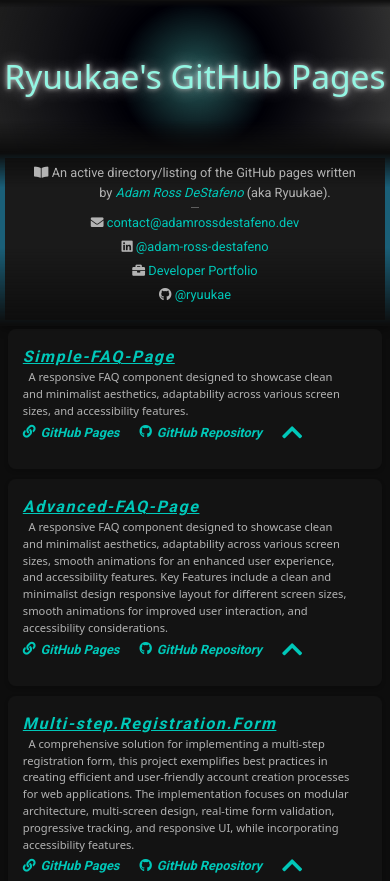
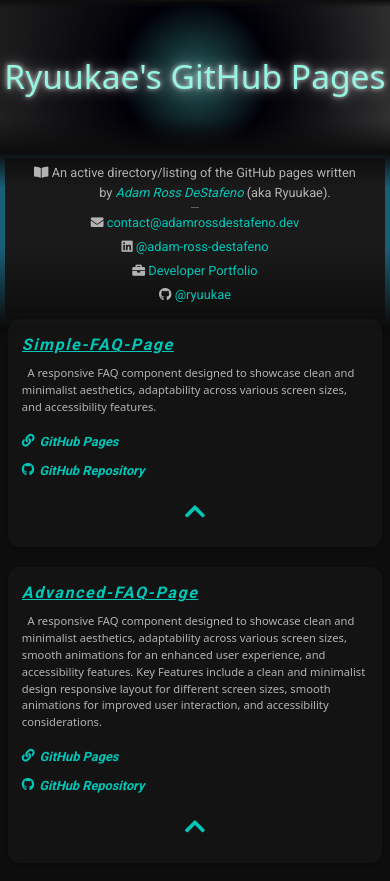
Before and after one commit to Ryuukae/ryuukae.github.io, a plain HTML site: page index.html in a window 390 px wide. Shown: the top 881 px of the page. Drawn offline with nearby package versions, Linux system fonts and the light colour scheme.

Commit message:
updated UI by changing mobile viewport to use 1 column instead of two in the grid.

```diff
--- a/styles/responsive-styles.css
+++ b/styles/responsive-styles.css
@@ -12,3 +12,140 @@
         font-size: clamp(1em, 3vw, 1.2em);
     }
 }
+
+/* --- Mobile Viewport Adjustments (1-column grid & card styling) --- */
+
+/* Tablet & Large Mobile (Standard viewport width up to 768px) */
+@media (max-width: 768px) {
+    .repo-list {
+        display: grid;
+        grid-template-columns: 1fr;
+        gap: 20px;
+    }
+
+    .repo-item {
+        margin: 0;
+        padding: 20px;
+        border-radius: 12px; /* enhanced card look */
+    }
+
+    .list-item-container {
+        display: flex;
+        flex-direction: column;
+        align-items: flex-start;
+    }
+
+    .repo-name {
+        max-width: 100%;
+        display: block;
+        margin-bottom: 8px;
+        font-size: 1.4em;
+    }
+
+    .repo-description {
+        margin-right: 0;
+        font-size: 1em;
+    }
+
+    .repo-links-container {
+        display: flex;
+        flex-direction: column;
+        align-items: flex-start;
+        gap: 12px;
+        margin-top: 15px;
+        width: 100%;
+    }
+
+    .repo-arrow {
+        align-self: center;
+        margin-top: 10px;
+        font-size: 1.5em;
+    }
+}
+
+/* Large Phones (Standard viewport width 428px - e.g., iPhone Pro Max) */
+@media (max-width: 428px) {
+    .repo-item {
+        padding: 16px;
+    }
+    .repo-name {
+        font-size: 1.3em;
+    }
+    .repo-description {
+        font-size: 0.95em;
+    }
+    .repo-links-container {
+        gap: 10px;
+    }
+}
+
+/* Medium Phones (Standard viewport width 414px - e.g., iPhone XR/11) */
+@media (max-width: 414px) {
+    .repo-item {
+        padding: 15px;
+    }
+    .repo-name {
+        font-size: 1.25em;
+    }
+    .repo-links-container {
+        gap: 10px;
+    }
+}
+
+/* Medium Phones (Standard viewport width 390px - e.g., iPhone 12/13/14) */
+@media (max-width: 390px) {
+    .repo-item {
+        padding: 14px;
+    }
+    .repo-name {
+        font-size: 1.2em;
+    }
+}
+
+/* Standard Phones (Standard viewport width 375px - e.g., iPhone 6/7/8/SE) */
+@media (max-width: 375px) {
+    .repo-item {
+        padding: 12px;
+    }
+    .repo-name {
+        font-size: 1.15em;
+    }
+    .repo-description {
+        font-size: 0.9em;
+    }
+    .repo-links-container {
+        gap: 8px;
+    }
+}
+
+/* Small Phones (Standard viewport width 320px - e.g., iPhone 5/SE Gen 1) */
+@media (max-width: 320px) {
+    .repo-item {
+        padding: 10px;
+    }
+    .repo-name {
+        font-size: 1.1em;
+    }
+    .repo-description {
+        font-size: 0.85em;
+    }
+    .repo-links-container {
+        gap: 6px;
+    }
+    .repo-arrow {
+        font-size: 1.2em;
+    }
+}
+
+/* Handle short viewports (landscape mobile) */
+@media (max-height: 480px) and (orientation: landscape) {
+    .repo-item {
+        padding: 10px;
+    }
+    .repo-name {
+        font-size: 1.2em;
+    }
+    .repo-description {
+        font-size: 0.9em;
+    }
+}
```
